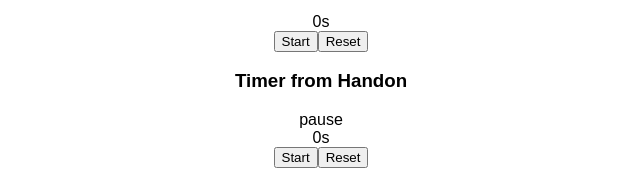
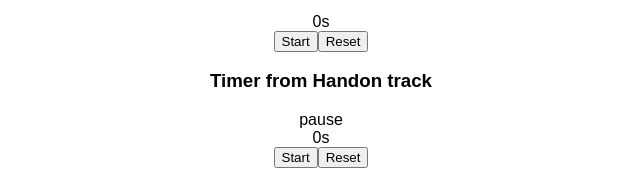
Before and after one commit to johnnysan173/TimerPractise, a React (Create React App) app: page / in a window 1280 px wide. Shown: the part 156-325 px from the top of the page, without its empty margins (319-959 px from the left). Built offline with nearby package versions, Linux system fonts and the light colour scheme.

Commit message:
initial commit

```diff
--- a/src/App.js
+++ b/src/App.js
@@ -9,7 +9,7 @@ export default function App() {
       <h2>Start editing to see some magic happen!</h2>
       <h3>Timer from Sample</h3>
       <Timer />
-      <h3>Timer from Handon</h3>
+      <h3>Timer from Handon track</h3>
       <Timer2 />
       <h3>Timer from SetInterval Practise</h3>
       <Timer3 />
```
